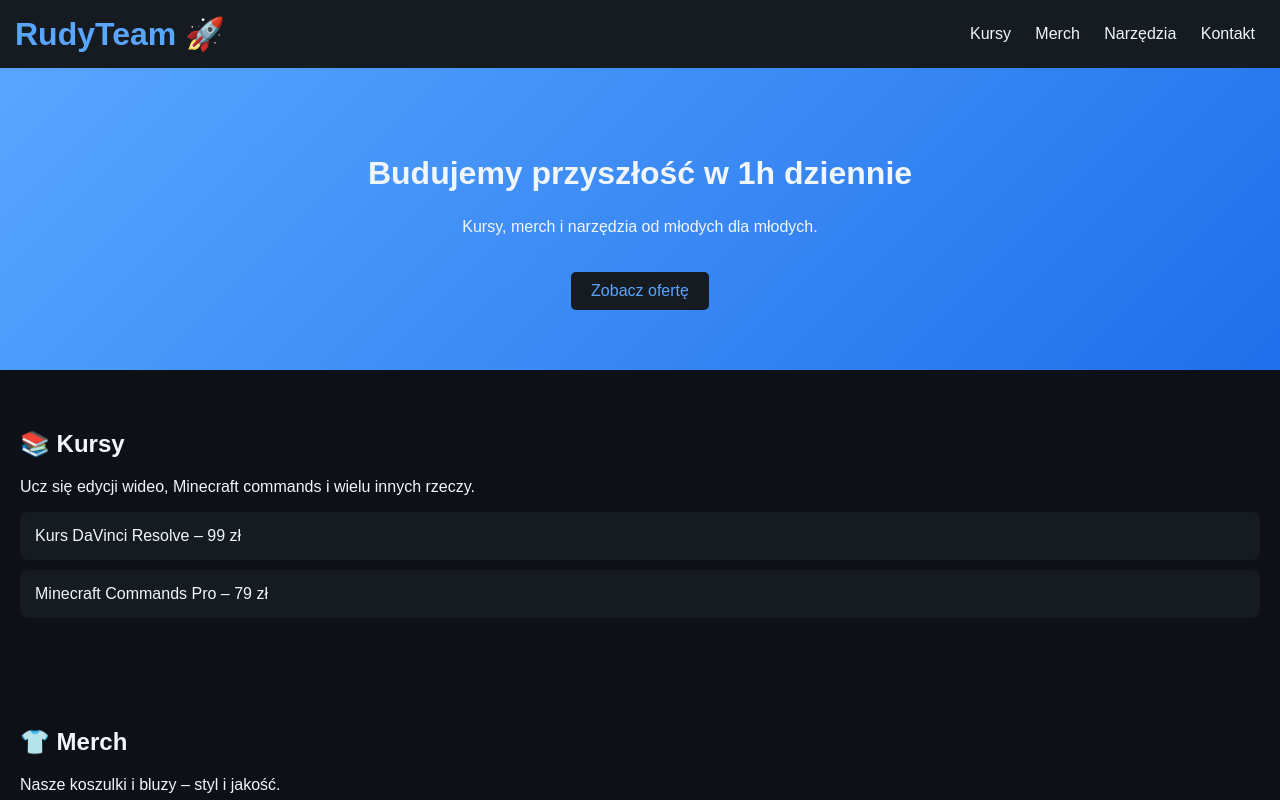
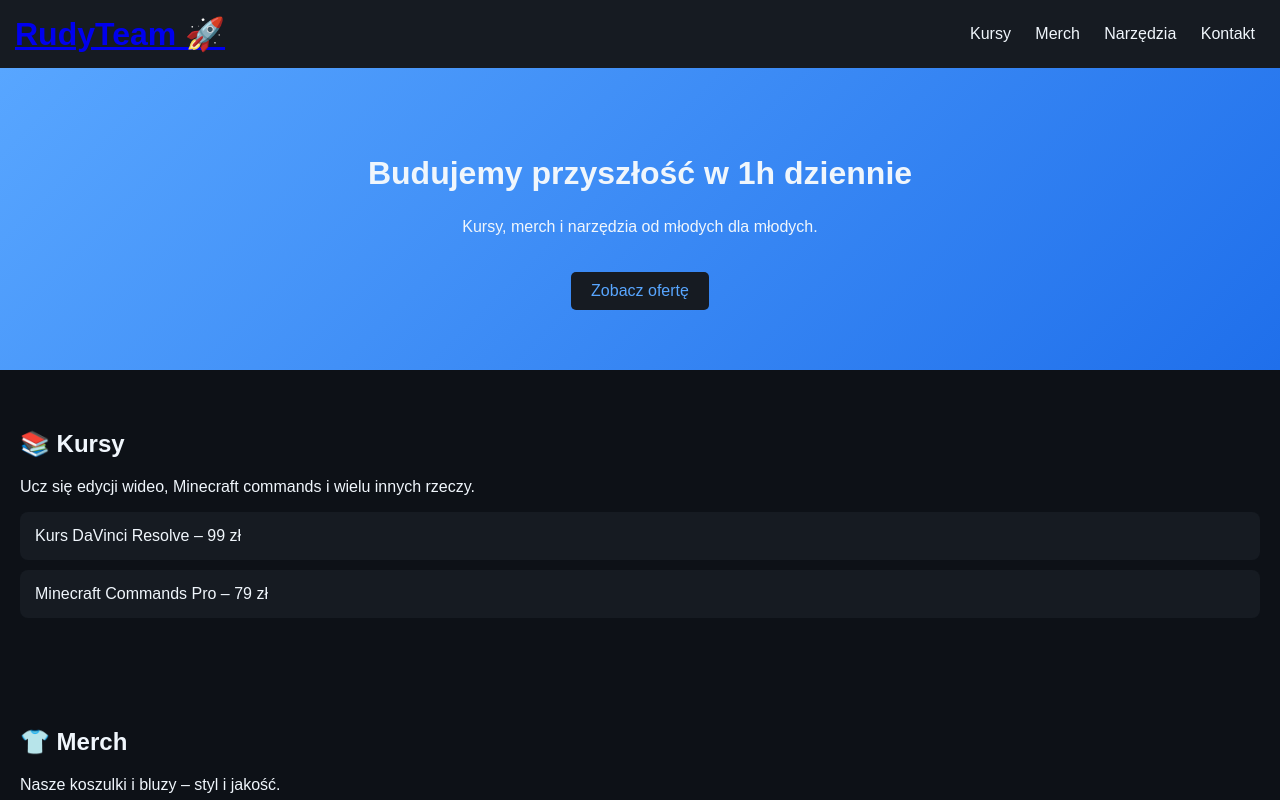
Before and after one commit to RudyKotek21/RudyKotek21.github.io, a plain HTML site: page index.html in a window 1280 px wide. Shown: the top 800 px of the page. Drawn offline with Linux system fonts and the light colour scheme.

Commit message:
Update index.html

```diff
--- a/index.html
+++ b/index.html
@@ -10,7 +10,7 @@
 <body>
   <!-- Nagłówek -->
  <header>
-    <h1>RudyTeam 🚀</h1>
+  <h1><a href="index.html">RudyTeam 🚀</a></h1>
   <nav>
     <a href="#kursy">Kursy</a>
     <a href="#merch">Merch</a>
@@ -18,6 +18,7 @@
     <a href="#kontakt">Kontakt</a>
   </nav>
 </header>
+
 
   <!-- Hero sekcja -->
   <section class="hero">
```
Lines whose indentation alone changed are shown as unchanged.
